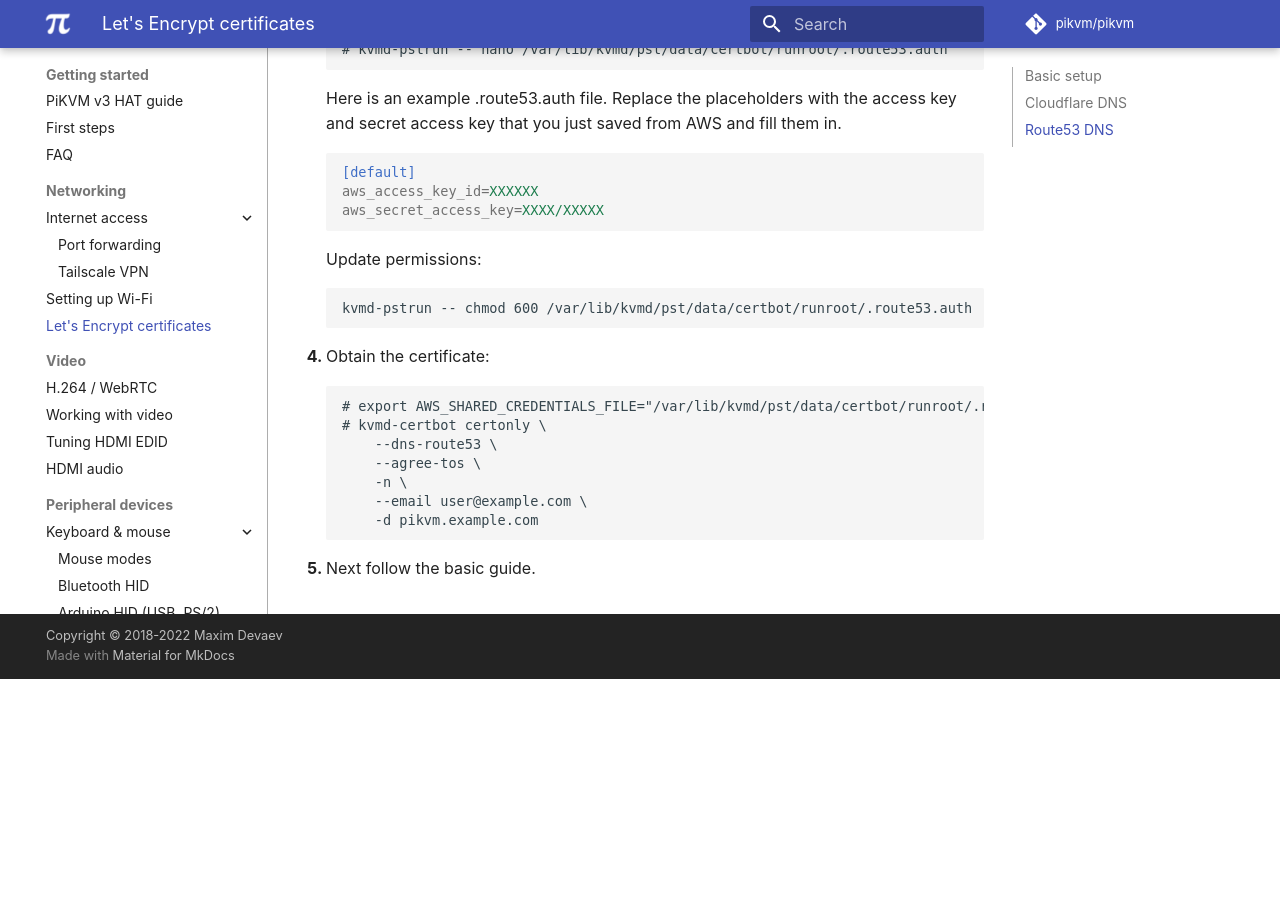
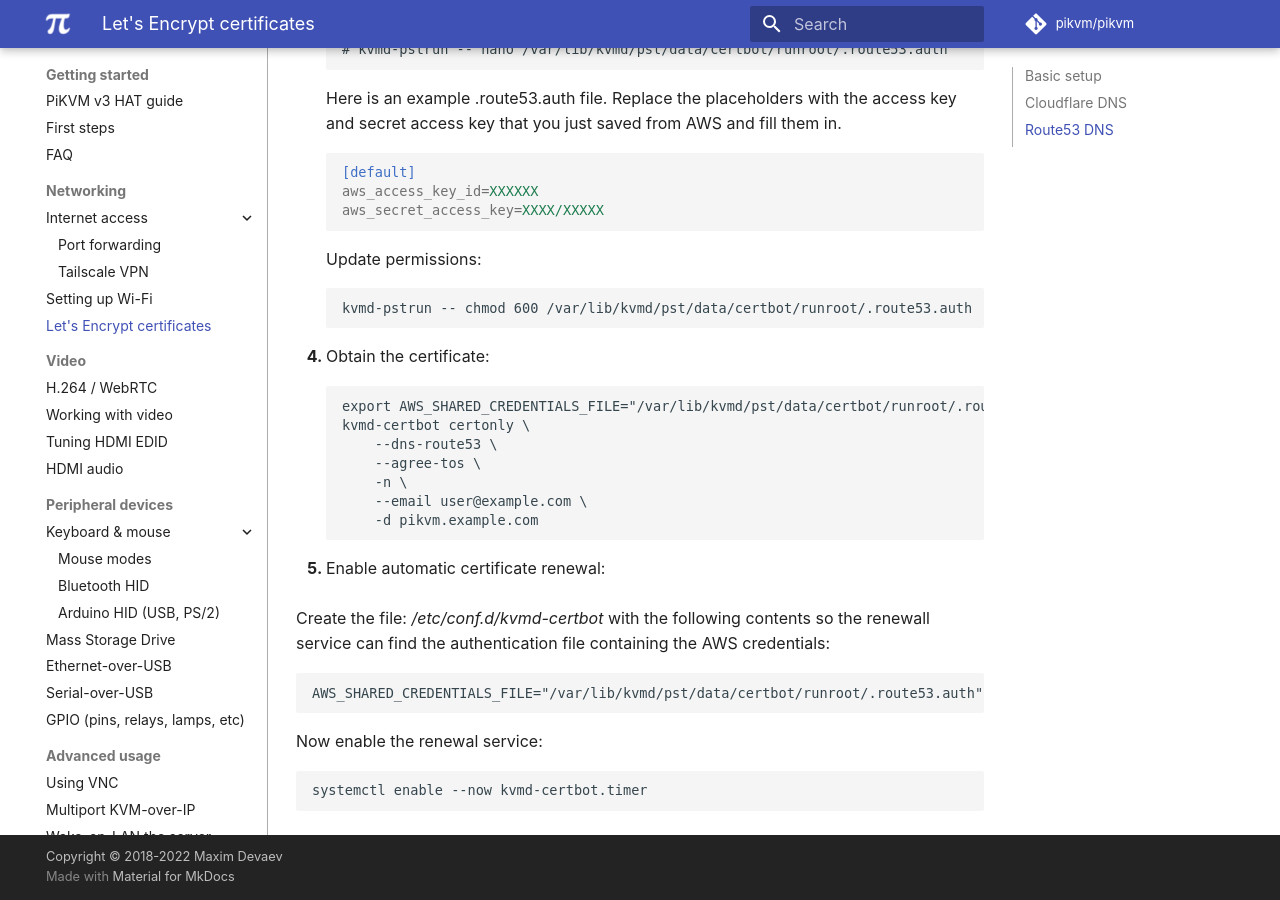
Before and after one commit to pikvm/pikvm, an MkDocs documentation site: the page built from docs/letsencrypt.md, in a window 1280 px wide and 900 px high, scrolled down 3393 px. Built offline with MkDocs 1.6.1 and Material for MkDocs 9.7.7, drawn with Linux system fonts in a browser that asks for light colours; some web fonts are replaced; comment, search, counter and statistics services are not loaded; before the commit the page ends 4072 px from its top, so only the background shows below that.

Commit message:
Update letsencrypt.md (#768)
Added AWS Route53-specific instructions for enabling automatic certificate renewal.

````diff
--- a/docs/letsencrypt.md
+++ b/docs/letsencrypt.md
@@ -152,8 +152,8 @@
 
 4. Obtain the certificate:
    ```
-   # export AWS_SHARED_CREDENTIALS_FILE="/var/lib/kvmd/pst/data/certbot/runroot/.route53.auth"
-   # kvmd-certbot certonly \
+   export AWS_SHARED_CREDENTIALS_FILE="/var/lib/kvmd/pst/data/certbot/runroot/.route53.auth"
+   kvmd-certbot certonly \
        --dns-route53 \
        --agree-tos \
        -n \
@@ -161,4 +161,14 @@
        -d pikvm.example.com
    ```
 
-4. Next follow the basic guide.
+4. Enable automatic certificate renewal:
+
+   Create the file: */etc/conf.d/kvmd-certbot* with the following contents so the renewall service can find the authentication file containing the AWS credentials:
+   ```
+   AWS_SHARED_CREDENTIALS_FILE="/var/lib/kvmd/pst/data/certbot/runroot/.route53.auth"
+   ```
+
+   Now enable the renewal service:
+   ```
+   systemctl enable --now kvmd-certbot.timer
+   ```
````
